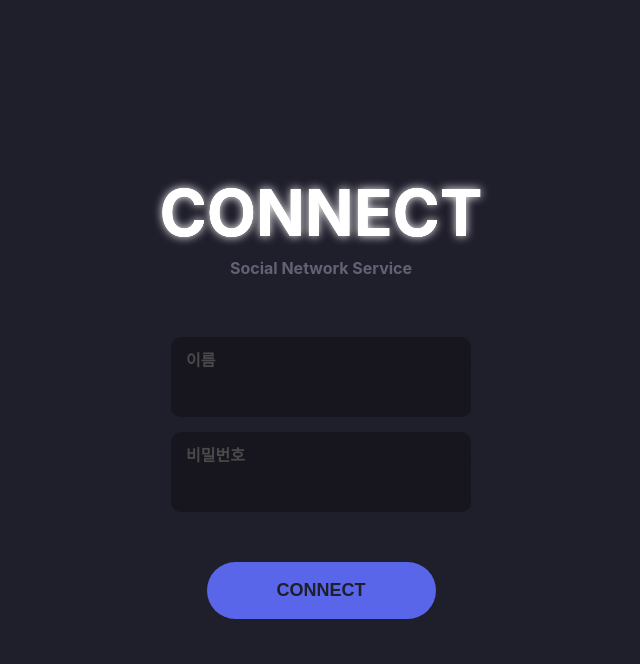
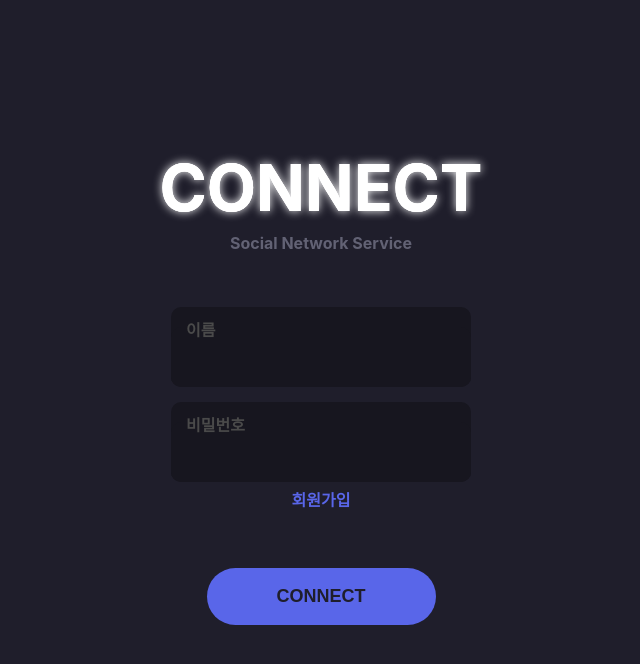
Before and after one commit to tlsgmltjd/connect-client, a React (Vite) app: page /login in a window 1280 px wide. Shown: the top 664 px of the page, without its empty margins (319-959 px from the left). Built offline with nearby package versions, Linux system fonts and the light colour scheme.

Commit message:
Add Login API

```diff
--- a/src/pages/LoginPage/index.jsx
+++ b/src/pages/LoginPage/index.jsx
@@ -1,6 +1,23 @@
+import { Link } from "react-router-dom";
 import * as S from "./style";
+import { useState } from "react";
+import axios from "axios";
 
 export default function LoginPage() {
+  const [username, setUserName] = useState("");
+  const [password, setPassword] = useState("");
+  const [error, setError] = useState();
+
+  function login() {
+    axios
+      .post("http://localhost:8080/api/auth/login", {
+        username: username,
+        password: password,
+      })
+      .then((response) => console.log(response))
+      .catch((error) => setError(error.response.data.message));
+  }
+
   return (
     <S.Container>
       <S.Wrapper>
@@ -8,17 +25,39 @@ export default function LoginPage() {
           <S.Title>CONNECT</S.Title>
           <S.SubTitle>Social Network Service</S.SubTitle>
         </S.TitleBox>
-        <S.Form>
+        <S.Form
+          onSubmit={(e) => {
+            e.preventDefault();
+            login();
+          }}
+        >
+          <S.ErrorMessage>{error && error}</S.ErrorMessage>
           <S.InputContainer>
             <S.InputBox>
               <S.InputText>이름</S.InputText>
-              <S.Input />
+              <S.Input
+                value={username}
+                onChange={(e) => {
+                  setError(null);
+                  setUserName(e.target.value);
+                }}
+              />
             </S.InputBox>
             <S.InputBox>
               <S.InputText>비밀번호</S.InputText>
-              <S.Input type="password" />
+              <S.Input
+                type="password"
+                value={password}
+                onChange={(e) => {
+                  setError(null);
+                  setPassword(e.target.value);
+                }}
+              />
             </S.InputBox>
           </S.InputContainer>
+          <Link to="/signup">
+            <S.LinkBox>회원가입</S.LinkBox>
+          </Link>
           <S.SubmitButton>CONNECT</S.SubmitButton>
         </S.Form>
       </S.Wrapper>
--- a/src/pages/LoginPage/style.js
+++ b/src/pages/LoginPage/style.js
@@ -25,6 +25,13 @@ export const SubTitle = styled.h1`
   font-size: 1rem;
 `;
 
+export const ErrorMessage = styled.span`
+  color: #ec5353;
+  font-size: 15px;
+  margin-bottom: 10px;
+  height: 15px;
+`;
+
 export const TitleBox = styled.div`
   display: flex;
   flex-direction: column;
@@ -34,6 +41,7 @@ export const TitleBox = styled.div`
 `;
 
 export const Form = styled.form`
+  margin: 20px;
   display: flex;
   flex-direction: column;
   align-items: center;
@@ -88,3 +96,9 @@ export const SubmitButton = styled.button`
   cursor: pointer;
   margin-top: 50px;
 `;
+
+export const LinkBox = styled.div`
+  margin: 10px;
+  cursor: pointer;
+  color: #5966e9;
+`;
```
